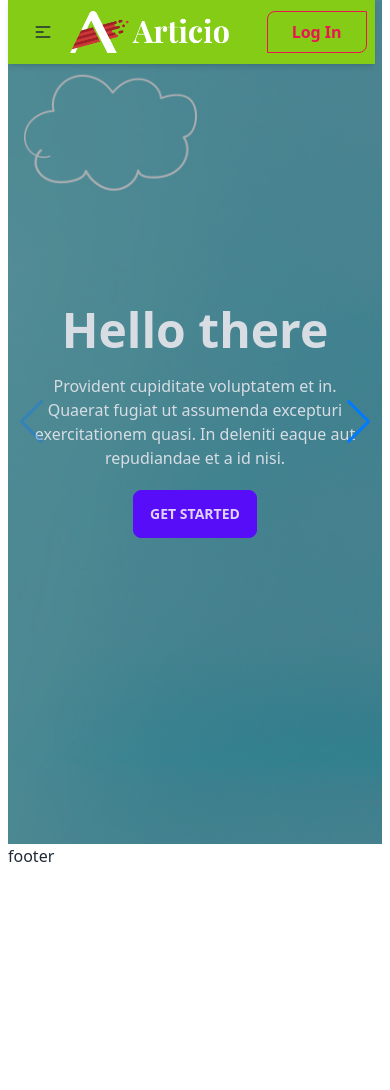
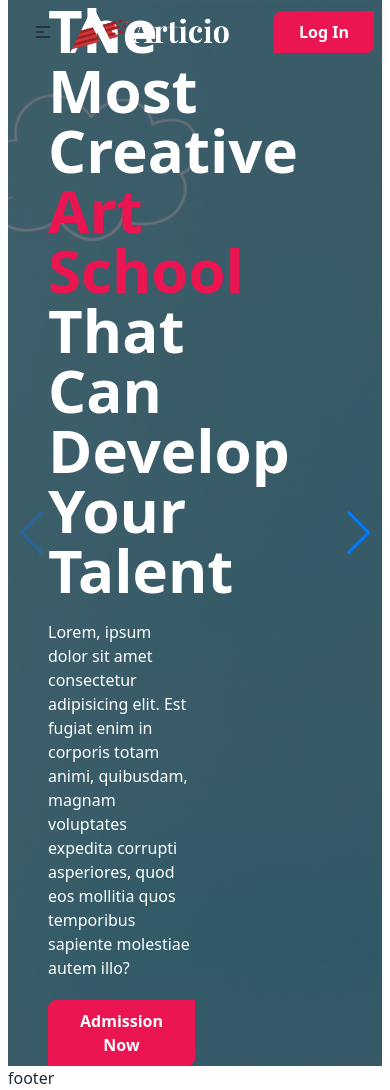
Before and after one commit to OliUllah1/summer-camp-school, a React (Vite) app: page / in a window 390 px wide. Before the commit the page ends 868 px from the top, so only its background shows below. Built offline with nearby package versions, Linux system fonts and the light colour scheme; no server answers; grey boxes are pictures that could not be loaded.

Commit message:
banner design done

```diff
--- a/src/Layout/Main/Main.jsx
+++ b/src/Layout/Main/Main.jsx
@@ -2,10 +2,12 @@ import React from 'react';
 import { Outlet } from 'react-router-dom';
 import Navber from '../../Pages/Shared/Navber/Navber';
 import Footer from '../../Pages/Shared/Footer/Footer';
+import TopNavber from '../../Pages/Shared/Navber/TopNavber';
 
 const Main = () => {
     return (
         <div>
+            <TopNavber></TopNavber>
             <Navber></Navber>
             <Outlet></Outlet>
             <Footer></Footer>
--- a/src/Pages/Home/Banner/Banner.jsx
+++ b/src/Pages/Home/Banner/Banner.jsx
@@ -3,39 +3,69 @@ import { Swiper, SwiperSlide } from "swiper/react";
 import "swiper/css";
 import "swiper/css/navigation";
 import { Navigation } from "swiper";
-import img from '../../../assets/images/login.jpg'
-import '../../../index.css'
 
 const Banner = () => {
     return (
         <Swiper navigation={true} modules={[Navigation]} className="mySwiper">
         <SwiperSlide>
-
-
-
-        <div className="hero min-h-screen" id='slider1' style={{backgroundImage: 'url(/src/assets/images/Slider-1.jpg)'}}>
-            <div className="hero-overlay bg-opacity-40"></div>
-            <div className="hero-content text-center text-neutral-content">
-            <div className="max-w-md">
-                <h1 className="mb-5 text-5xl font-bold">Hello there</h1>
-                <p className="mb-5">Provident cupiditate voluptatem et in. Quaerat fugiat ut assumenda excepturi exercitationem quasi. In deleniti eaque aut repudiandae et a id nisi.</p>
-                <button className="btn btn-primary">Get Started</button>
+        <div className="hero min-h-screen" style={{backgroundImage: 'url(/src/assets/images/Slider-1.jpg)'}}>
+            <div className="hero-overlay bg-opacity-70"></div>
+            <div className="">
+            <div className="pl-10  w-1/2">
+                <h1 className="mb-5 text-6xl font-bold text-white">The Most Creative <span className='text-[#eb1551]'>Art School</span> That Can Develop Your Talent</h1>
+                <p className="mb-5 text-white">Lorem, ipsum dolor sit amet consectetur adipisicing elit. Est fugiat enim in corporis totam animi, quibusdam, magnam voluptates expedita corrupti asperiores, quod eos mollitia quos temporibus sapiente molestiae autem illo?</p>
+                <button className="primary-btn">Admission Now</button>
             </div>
             </div>
         </div>
+        </SwiperSlide>
+        <SwiperSlide>
+        <div className="hero min-h-screen" style={{backgroundImage: 'url(/src/assets/images/Slider-2.jpg)'}}>
+            <div className="hero-overlay bg-opacity-70"></div>
+            <div className="">
+            <div className="pl-10  w-1/2">
+                <h1 className="mb-5 text-6xl font-bold text-white">The Most Creative <span className='text-[#eb1551]'>Art School</span> That Can Develop Your Talent</h1>
+                <p className="mb-5 text-white">Lorem, ipsum dolor sit amet consectetur adipisicing elit. Est fugiat enim in corporis totam animi, quibusdam, magnam voluptates expedita corrupti asperiores, quod eos mollitia quos temporibus sapiente molestiae autem illo?</p>
+                <button className="primary-btn">Admission Now</button>
+            </div>
+            </div>
+        </div>
+        </SwiperSlide>
+        <SwiperSlide>
+        <div className="hero min-h-screen" style={{backgroundImage: 'url(/src/assets/images/Slider-3.jpg)'}}>
+            <div className="hero-overlay bg-opacity-70"></div>
+            <div className="">
+            <div className="pl-10  w-1/2">
+                <h1 className="mb-5 text-6xl font-bold text-white">The Most Creative <span className='text-[#eb1551]'>Art School</span> That Can Develop Your Talent</h1>
+                <p className="mb-5 text-white">Lorem, ipsum dolor sit amet consectetur adipisicing elit. Est fugiat enim in corporis totam animi, quibusdam, magnam voluptates expedita corrupti asperiores, quod eos mollitia quos temporibus sapiente molestiae autem illo?</p>
+                <button className="primary-btn">Admission Now</button>
+            </div>
+            </div>
+        </div>
+        </SwiperSlide>
+        <SwiperSlide><div className="hero min-h-screen" style={{backgroundImage: 'url(/src/assets/images/Slider-4.jpg)'}}>
+            <div className="hero-overlay bg-opacity-70"></div>
+            <div className="">
+            <div className="pl-10  w-1/2">
+                <h1 className="mb-5 text-6xl font-bold text-white">The Most Creative <span className='text-[#eb1551]'>Art School</span> That Can Develop Your Talent</h1>
+                <p className="mb-5 text-white">Lorem, ipsum dolor sit amet consectetur adipisicing elit. Est fugiat enim in corporis totam animi, quibusdam, magnam voluptates expedita corrupti asperiores, quod eos mollitia quos temporibus sapiente molestiae autem illo?</p>
+                <button className="primary-btn">Admission Now</button>
+            </div>
+            </div>
+        </div></SwiperSlide>
+        <SwiperSlide>
+        <div className="hero min-h-screen" style={{backgroundImage: 'url(/src/assets/images/Slider-5.jpg)'}}>
+            <div className="hero-overlay bg-opacity-70"></div>
+            <div className="">
+            <div className="pl-10  w-1/2">
+                <h1 className="mb-5 text-6xl font-bold text-white">The Most Creative <span className='text-[#eb1551]'>Art School</span> That Can Develop Your Talent</h1>
+                <p className="mb-5 text-white">Lorem, ipsum dolor sit amet consectetur adipisicing elit. Est fugiat enim in corporis totam animi, quibusdam, magnam voluptates expedita corrupti asperiores, quod eos mollitia quos temporibus sapiente molestiae autem illo?</p>
+                <button className="primary-btn">Admission Now</button>
+            </div>
+            </div>
+        </div>
+        </SwiperSlide>
 
-
-
-
-        </SwiperSlide>
-        <SwiperSlide>Slide 2</SwiperSlide>
-        <SwiperSlide>Slide 3</SwiperSlide>
-        <SwiperSlide>Slide 4</SwiperSlide>
-        <SwiperSlide>Slide 5</SwiperSlide>
-        <SwiperSlide>Slide 6</SwiperSlide>
-        <SwiperSlide>Slide 7</SwiperSlide>
-        <SwiperSlide>Slide 8</SwiperSlide>
-        <SwiperSlide>Slide 9</SwiperSlide>
       </Swiper>
     );
 };
--- a/src/Pages/Shared/Navber/Navber.jsx
+++ b/src/Pages/Shared/Navber/Navber.jsx
@@ -1,12 +1,11 @@
-// import React, { useContext } from 'react';
+
 import { Link, NavLink } from 'react-router-dom';
-// import { AuthContext } from '../../../Provider/AuthProvider';
 import logo from '../../../assets/images/logo3.png'
-import TopNavber from './TopNavber';
 import useAuth from '../../../Hooks/useAuth';
 
 const Navber = () => {
     const {user,logOut}=useAuth()
+
     console.log(user)
     const handleLogOut=()=>{
         logOut()
@@ -16,17 +15,16 @@ const Navber = () => {
         })
     }
     const navItem = <>
-            <li><NavLink to="/" className={({ isActive }) =>isActive ? "text-xl  text-pink-600" : "text-black text-xl"}>Home</NavLink></li>
-            <li><NavLink to="/instructors" className={({ isActive }) =>isActive ? "text-xl  text-pink-600" : "text-black text-xl"}>Instructors</NavLink></li>
-            <li><NavLink to="/classes" className={({ isActive }) =>isActive ? "text-xl  text-pink-600 " : "text-black text-xl"}>Classes</NavLink></li>
-            <li><NavLink to="/dashboard " className={({ isActive }) =>isActive ? "text-xl  text-pink-600" : "text-black text-xl"}>Dashboard </NavLink></li>
+            <li><NavLink to="/" className={({ isActive }) =>isActive ? "text-xl  text-[#eb1551]" : "text-white text-xl"}>Home</NavLink></li>
+            <li><NavLink to="/instructors" className={({ isActive }) =>isActive ? "text-xl  text-[#eb1551]" : "text-white  text-xl"}>Instructors</NavLink></li>
+            <li><NavLink to="/classes" className={({ isActive }) =>isActive ? "text-xl  text-[#eb1551]" : "text-white  text-xl"}>Classes</NavLink></li>
+            <li><NavLink to="/dashboard " className={({ isActive }) =>isActive ? "text-xl  text-[#eb1551]" : "text-white  text-xl"}>Dashboard </NavLink></li>
 
     </>
     return (
         <>
-        <TopNavber></TopNavber>
-        <div className='w-[94%] fixed z-10'>
-        <div className="flex justify-between items-center bg-lime-500 shadow-md lg:mb-1">
+        <div className='w-full pr-4 lg:pr-0 lg:w-[94%] fixed z-10 overflow-hidden'>
+        <div className="flex justify-between items-center shadow-md lg:mb-1  bg-opacity-40">
     <div className="navbar">
       <div className=" flex-1">
         <div className="dropdown">
--- a/src/Pages/Shared/Navber/TopNavber.jsx
+++ b/src/Pages/Shared/Navber/TopNavber.jsx
@@ -2,7 +2,7 @@ import React from 'react';
 import { FaPhoneAlt,FaFacebookF,FaInstagram,FaLinkedinIn,FaEnvelope,FaTiktok,FaTwitter } from "react-icons/fa";
 const TopNavber = () => {
     return (
-        <div className=' bg-[#eb1551] py-2 px-5 text-white hidden lg:flex justify-between'>
+        <div className='overflow-hidden bg-[#eb1551] py-2 px-5 text-white hidden lg:flex justify-between'>
             <div className='flex gap-5'>
                 <p className='flex items-center gap-2'><FaPhoneAlt></FaPhoneAlt> +000 - 123 - 456789</p>
                 <p className='flex items-center gap-2'><FaEnvelope></FaEnvelope>art.academy@gmail.com</p>
--- a/src/index.css
+++ b/src/index.css
@@ -3,8 +3,5 @@
 @tailwind utilities;
 
 .primary-btn{
-    @apply px-6 py-2 rounded-tl-lg rounded-br-lg font-semibold text-[#eb1551] border border-[#eb1551] hover:bg-[#eb1551] hover:text-white
+    @apply px-6 py-2 rounded-tl-lg rounded-br-lg font-bold hover:text-[#eb1551] border border-[#eb1551] bg-[#eb1551] text-white hover:bg-white
 }
-.slider1{
-    background-image: url(/src/assets/images/Slider-1.jpg);
-}
```
